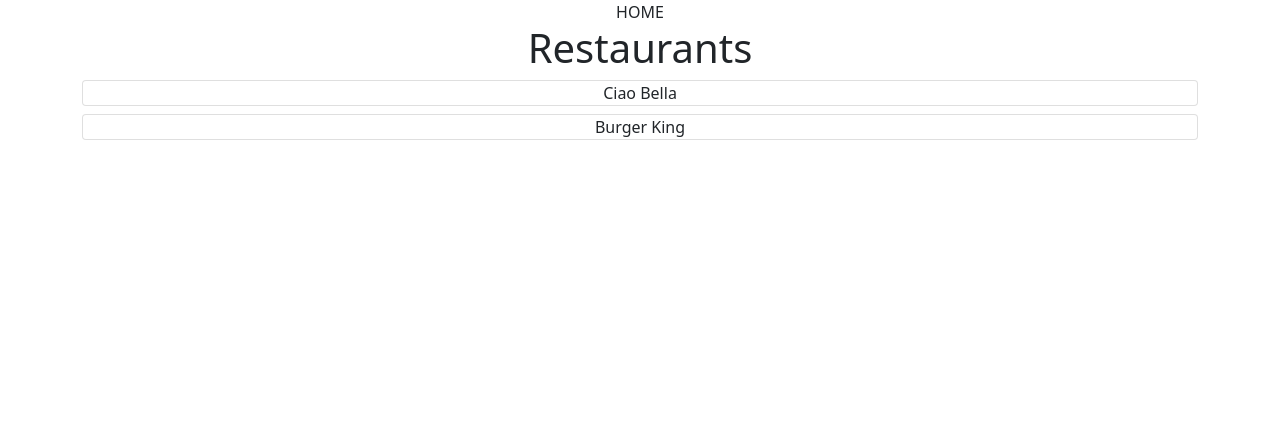
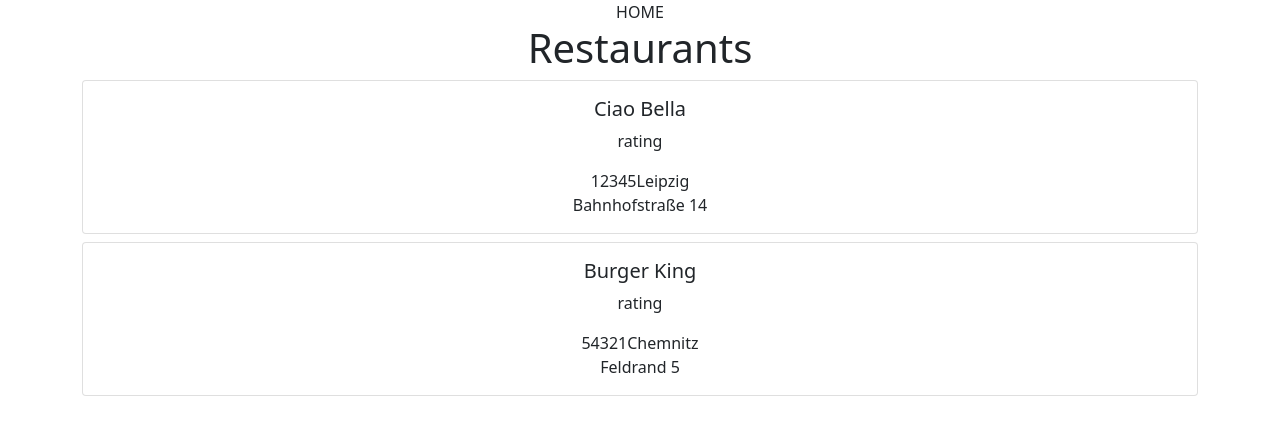
Before and after one commit to Croip3/RestaurantApp_Dev, a React (Create React App) app in the folder restaurant_dev/: page /restaurants in a window 1280 px wide. Shown: the top 432 px of the page. Built offline with nearby package versions, Linux system fonts and the light colour scheme.

Commit message:
list view

```diff
--- a/restaurant_dev/src/components/restaurant_listview/RestaurantList.js
+++ b/restaurant_dev/src/components/restaurant_listview/RestaurantList.js
@@ -1,4 +1,5 @@
 import React from "react";
+import "bootstrap/dist/css/bootstrap.min.css";
 import { Container, Card } from "react-bootstrap";
 
 const restaurants = [
@@ -34,8 +35,15 @@
 ];
 
 const restaurantList = restaurants.map((r) => (
-    <Card className="mt-2" key={r.id}>
-        {r.name}
+    <Card className="mt-2 text-left" key={r.id}>
+        <Card.Body>
+            <Card.Title className="text-left">{r.name}</Card.Title>
+            <Card.Text>rating</Card.Text>
+            <Card.Text>
+                {r.postalCode}
+                {r.city} <br /> {r.street}
+            </Card.Text>
+        </Card.Body>
     </Card>
 ));
 
```
Also changed, not shown: restaurant_dev/public/logo512.png.
